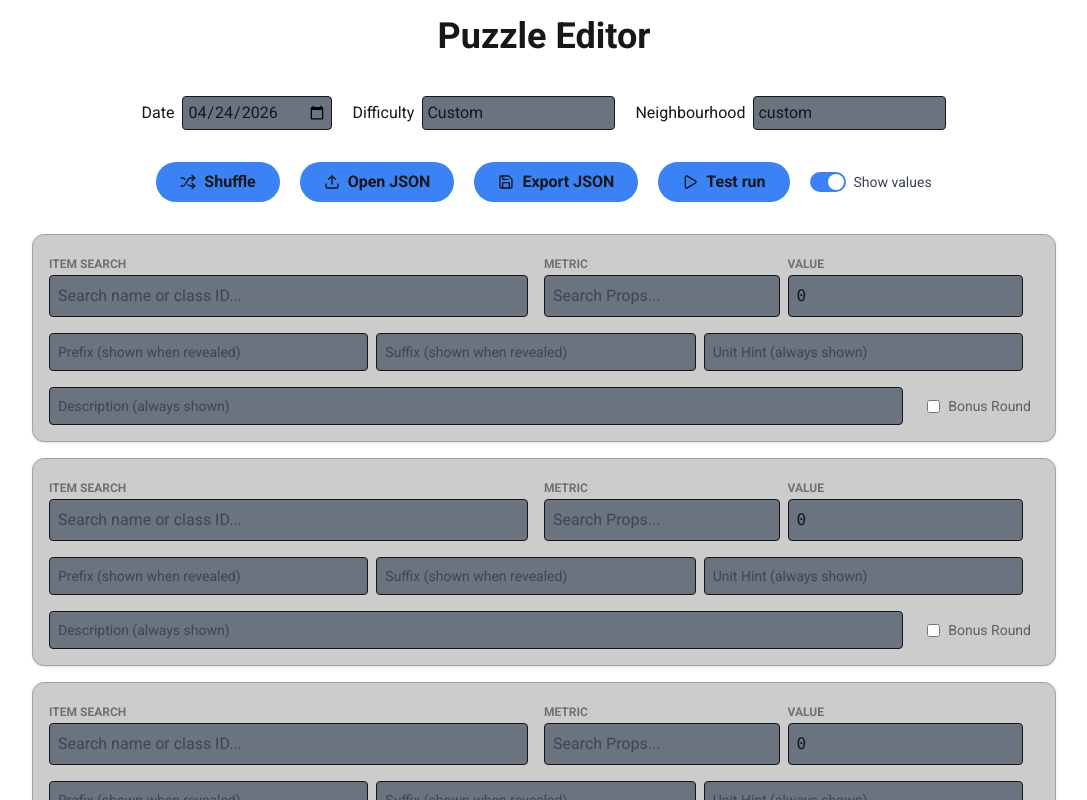
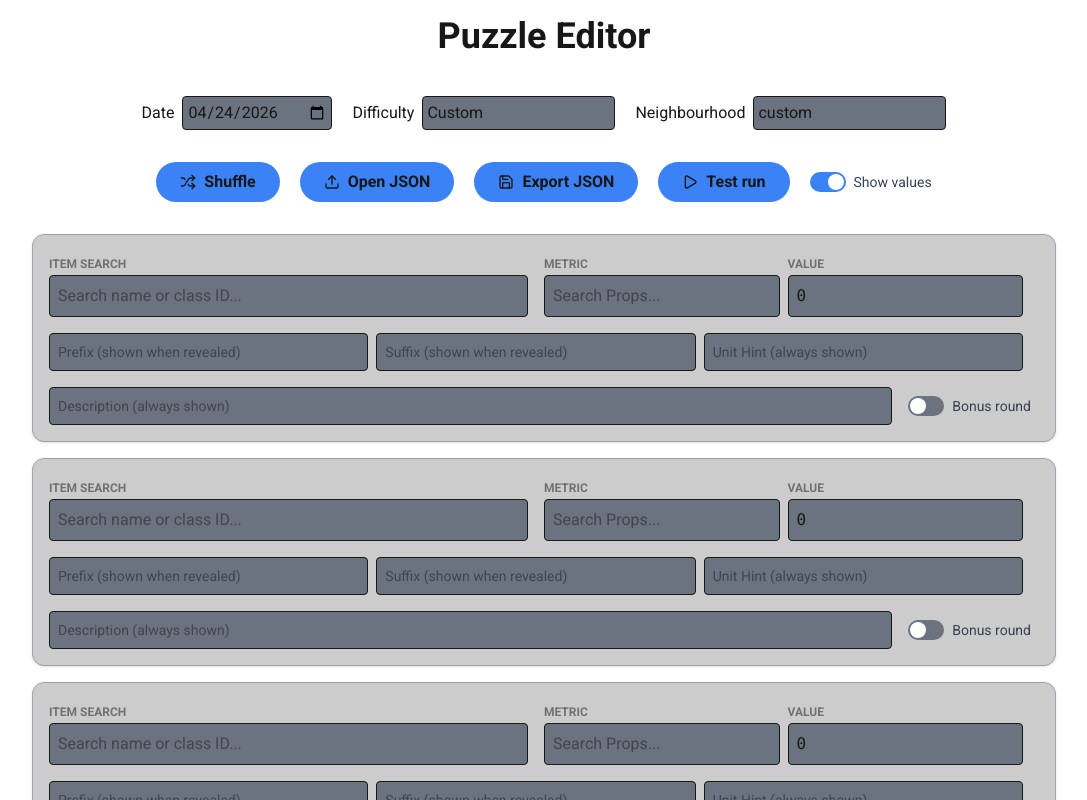
Before and after one commit to obfuscatedgenerated/rangle, a Next.js app: page /editor in a window 1280 px wide. Shown: the top 800 px of the page, without its empty margins (91-1178 px from the left). Built offline with nearby package versions, Linux system fonts and the light colour scheme.

Commit message:
use toggle switch for bonus round

```diff
--- a/src/app/(tooling)/editor/EditorInteraction.tsx
+++ b/src/app/(tooling)/editor/EditorInteraction.tsx
@@ -278,11 +278,9 @@ const EditableStat = ({ index, stat, updateStat, show_values }: {
                 <input placeholder="Description (always shown)" value={stat.description} onChange={(e) => updateStat(index, { description: e.target.value })}
                        className="w-full p-2 text-sm border rounded bg-tertiary-background flex-1" />
 
-                <div className="flex items-center gap-2">
-                    <input id={`bonus-${index}`} type="checkbox" checked={!!stat.bonus_round} onChange={(e) => updateStat(index, { bonus_round: e.target.checked })}
-                       className="ml-2" />
-                    <label htmlFor={`bonus-${index}`} className="text-sm opacity-60">Bonus Round</label>
-                </div>
+                <ToggleSwitch value={!!stat.bonus_round} on_toggle={(val) => updateStat(index, { bonus_round: val })} title="Mark this stat to be played in the bonus round. If the player beats the Rangle, all bonus round values are kept secret and the player must guess them!">
+                    Bonus round
+                </ToggleSwitch>
             </div>
         </div>
     );
```
